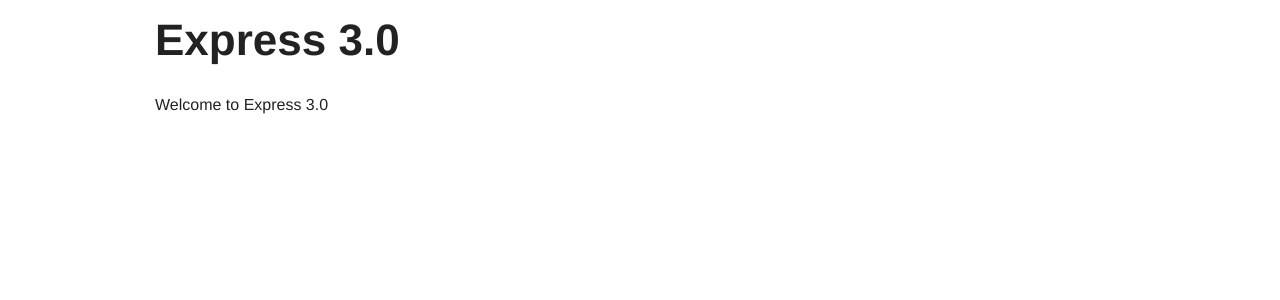
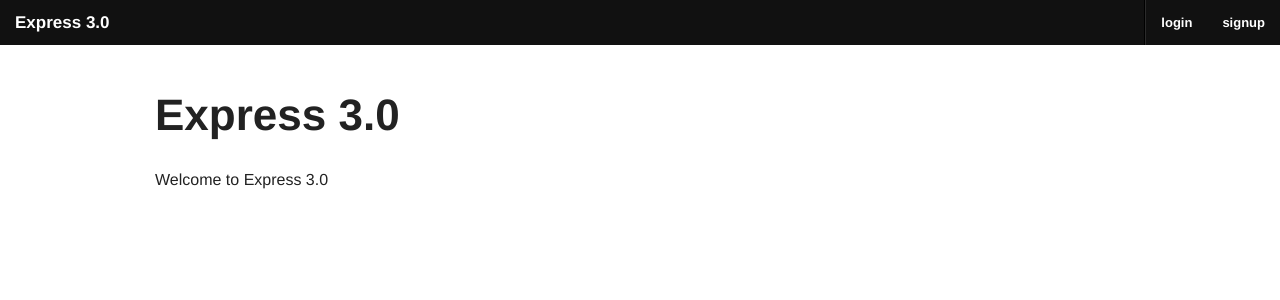
Before and after one commit to edolfo/node-express-mongo-bp, a Node server app: page / in a window 1280 px wide. Shown: the top 300 px of the page. Run offline with Node 20, Linux system fonts and the light colour scheme; some libraries are stand-ins or nearby versions.

Commit message:
Added topbar to base template

```diff
--- a/myApp/views/base/base.jade
+++ b/myApp/views/base/base.jade
@@ -2,6 +2,24 @@ doctype 5
 html(lang="en")
     include ../lib/header
 
-    .row
-        .small-12.columns
-            block body
+    body
+        nav.top-bar
+            ul.title-area
+                li.name
+                    h1
+                        a(href="/") #{title}
+                li.toggle-topbar.menu-icon
+                    a(href='#')
+                        span menu
+
+            section.top-bar-section
+                ul.right
+                    li.divider
+                    li
+                        a(href="/login") login
+                    li
+                        a(href="/signup") signup
+
+        .row
+            .small-12.columns
+                block body
```
